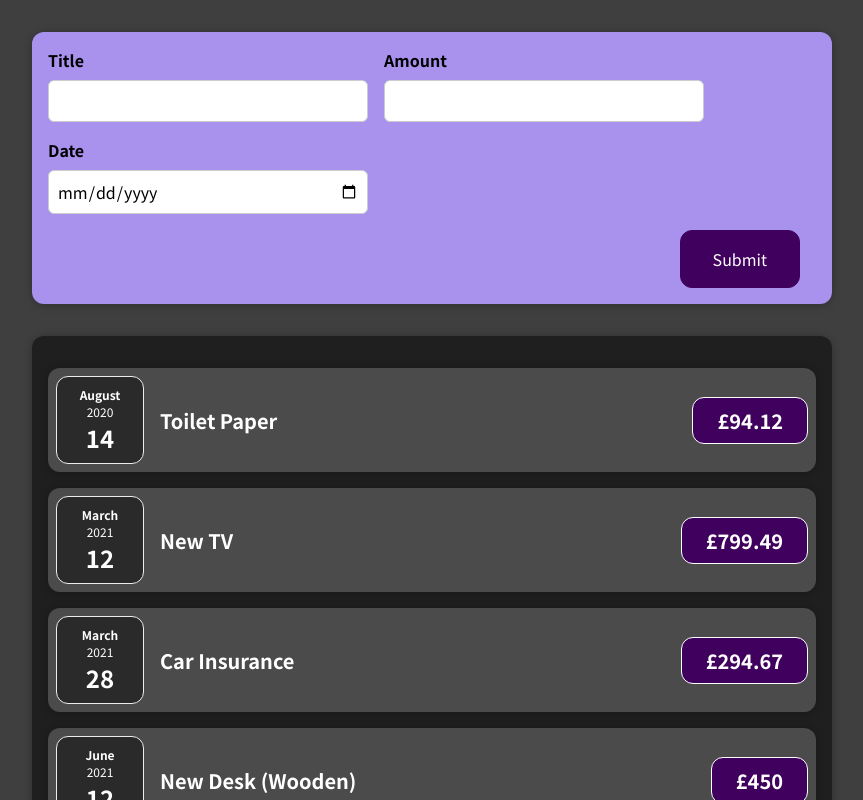
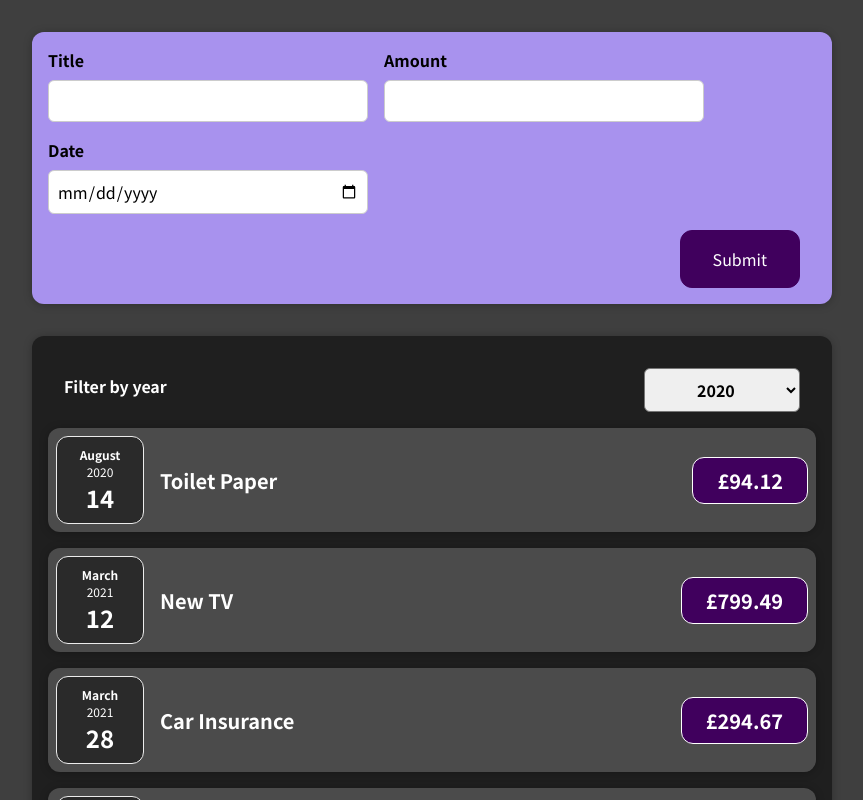
Before and after one commit to adam-pearman/expense_app, a React (Create React App) app: page / in a window 1280 px wide. Shown: the top 800 px of the page, without its empty margins (208-1071 px from the left). Built offline with nearby package versions, Linux system fonts and the light colour scheme; the HTML template or start-up script is replaced by a standard one.

Commit message:
use ExpensesFilter.js

```diff
--- a/src/components/Expenses/Expenses.js
+++ b/src/components/Expenses/Expenses.js
@@ -1,10 +1,19 @@
 import ExpenseItem from "./ExpenseItem";
 import './Expenses.css';
 import Card from "../UI/Card";
+import ExpensesFilter from "./ExpensesFilter";
+import {useState} from "react";
 
 const Expenses = (props) => {
+    const [yearFilter, setYearFilter] = useState('2020');
+
+    const handleYearSelect = (year) => {
+        setYearFilter(year);
+    }
+
     return (
         <Card className="expenses">
+            <ExpensesFilter onYearSelect={handleYearSelect} selectedYear={yearFilter}/>
             {props.items.map((item) => {
                 return (
                     <ExpenseItem key={item.id} title={item.title} amount={item.amount} date={item.date}/>
```
